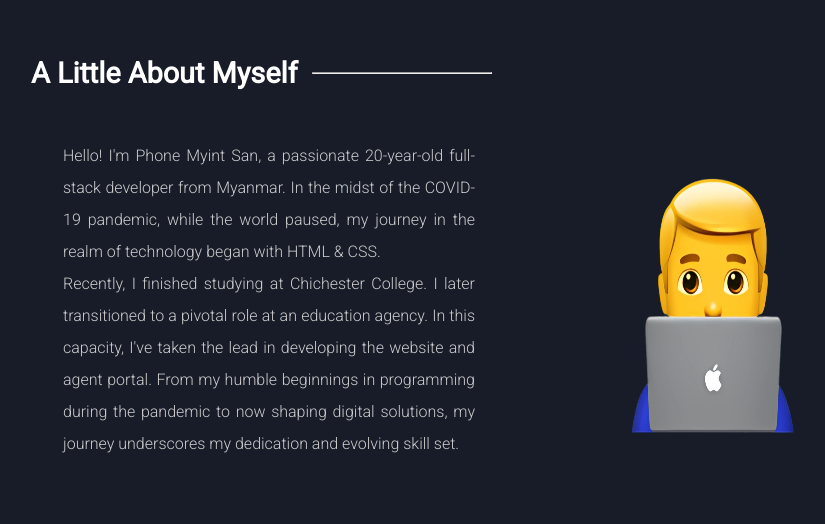
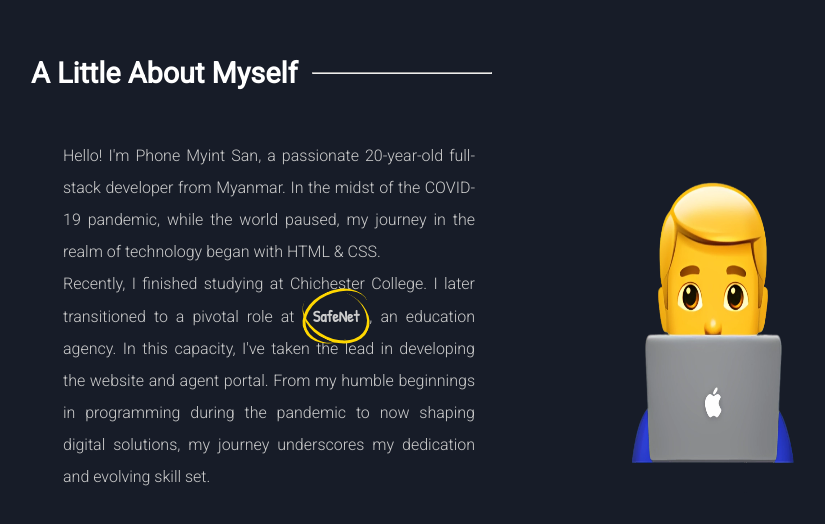
Before and after one commit to PMS06/Portfolio, a React (Create React App) app: page / in a window 1280 px wide. Shown: the part 941-1465 px from the top of the page, without its empty margins (161-986 px from the left). Built offline with nearby package versions, Linux system fonts and the light colour scheme; no server answers.

Commit message:
first commit

```diff
--- a/public/index.html
+++ b/public/index.html
@@ -17,6 +17,10 @@
     />
     <link
       href="https://fonts.googleapis.com/css2?family=Roboto:wght@100;300;400&family=Rubik:wght@300&display=swap"
+      rel="stylesheet"
+    />
+    <link
+      href="https://fonts.googleapis.com/css2?family=Patrick+Hand&display=swap"
       rel="stylesheet"
     />
     <link rel="apple-touch-icon" href="%PUBLIC_URL%/logo192.png" />
--- a/src/About.js
+++ b/src/About.js
@@ -52,9 +52,12 @@ const AboutText = styled.div`
     text-align: justify;
     line-height: 2;
     color: ${(props) => props.theme.descriptionColor};
+    order: 0;
 
     @media (max-width: 1180px) {
       text-align: justify;
+      order: 1;
+      font-size: 0.8rem;
     }
 `;
 
@@ -63,20 +66,61 @@ const AboutImage = styled.img`
     max-width: 50%;
     border-radius: 10px;
     transition: all 0.3s ease;
+    order: 1;
 
     @media (max-width: 1180px) {
+        order: 0;
         width: 90%;
         height: 200px;
         object-fit: contain;
-        margin-top: 30px;
+        margin-bottom: 20px;
+
     }
 
     @media (max-width: 768px) {
         max-width: 100%;
         height: 200px;
-        margin-top: 30px;
+        margin-bottom: 20px;
+
     }
 `;
+
+const SketchedCircle = styled.span`
+  display: inline-block;
+  position: relative;
+  padding: 0em 0.65em;
+
+
+  font-family: 'Patrick Hand', sans-serif;
+    font-weight: bold;
+
+  &::before, &::after {
+
+    content: "";
+    position: absolute;
+    width: 100%;
+    height: 150%;
+    border: 3px solid #FFD700;
+    border-radius: 50%;
+    left: 50%;
+    top: 50%;
+    transform: translate(-50%, -50%);
+  }
+
+  &::before {
+    border-top: none;
+    border-left: none;
+    transform: translate(-50%, -50%) rotate(25deg);
+  }
+
+  &::after {
+    border-bottom: none;
+    border-right: none;
+    transform: translate(-50%, -50%) rotate(-25deg);
+  }
+`;
+
+
 
 
 
@@ -92,8 +136,8 @@ const About = ({ isdarktheme }) => {
           <p>
             Hello! I'm Phone Myint San, a passionate 20-year-old full-stack developer from Myanmar. In the midst of the COVID-19 pandemic, while the world paused, my journey in the realm of technology began with HTML & CSS.
           </p>
-          <p>
-            Recently, I finished studying at Chichester College. I later transitioned to a pivotal role at an education agency. In this capacity, I've taken the lead in developing the website and agent portal. From my humble beginnings in programming during the pandemic to now shaping digital solutions, my journey underscores my dedication and evolving skill set.
+           <p>
+            Recently, I finished studying at Chichester College. I later transitioned to a pivotal role at <SketchedCircle>SafeNet</SketchedCircle>, an education agency. In this capacity, I've taken the lead in developing the website and agent portal. From my humble beginnings in programming during the pandemic to now shaping digital solutions, my journey underscores my dedication and evolving skill set.
           </p>
         </AboutText>
         <AboutImage src={aboutImage} alt="About me" />
```
